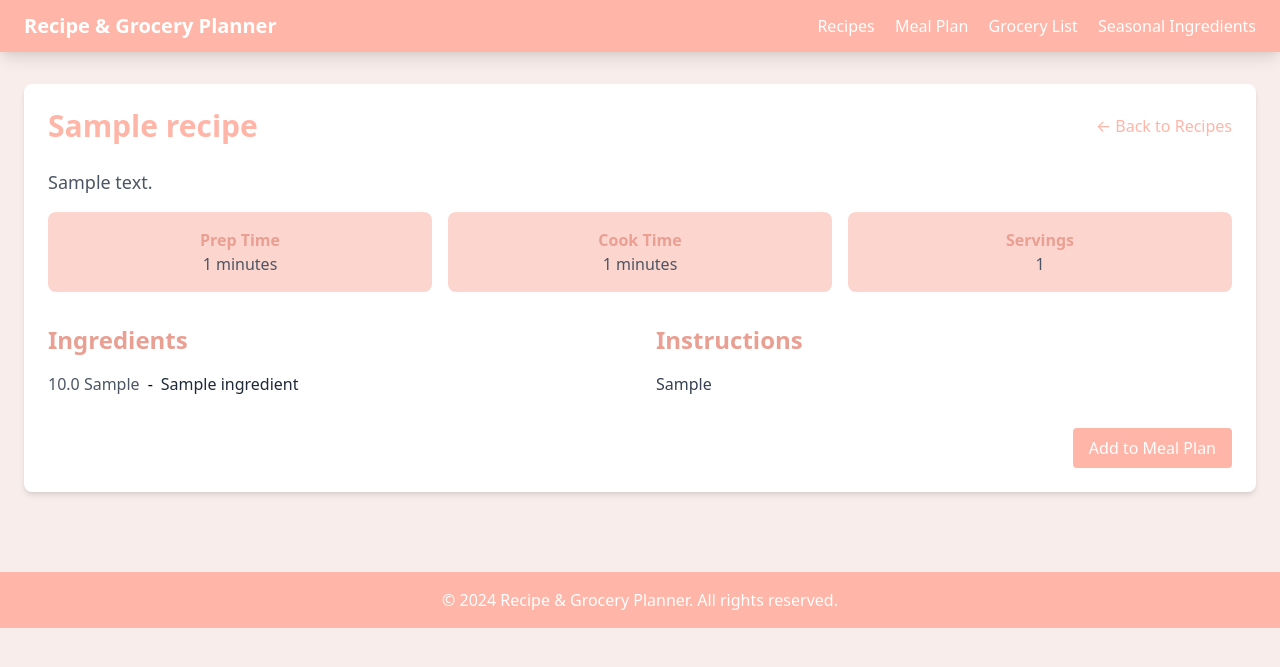
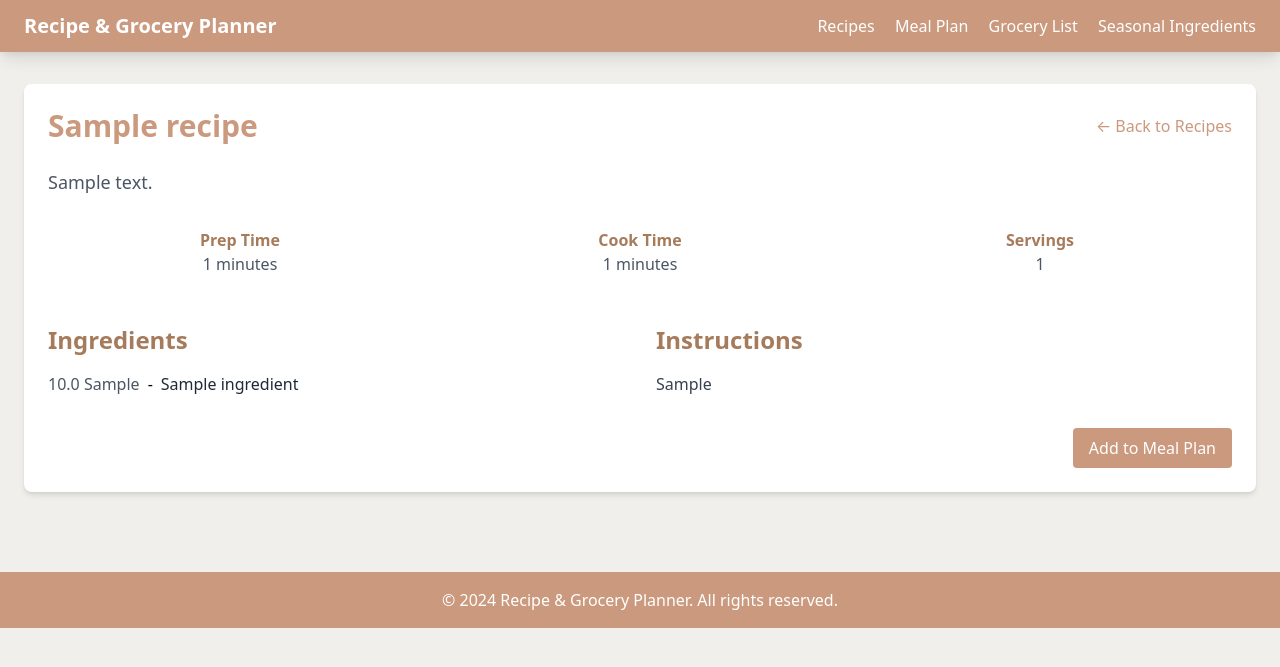
Before and after one commit to mjbobak/forkast, a Flask app: page /recipe/1/ in a window 1280 px wide. Shown: the top 667 px of the page. Run offline with Flask 3, Linux system fonts and the light colour scheme; tables that the repository leaves empty hold one stand-in row (values such as "Sample post").

Commit message:
Update color palette and styling in templates

```diff
--- a/app/templates/base.html
+++ b/app/templates/base.html
@@ -6,16 +6,21 @@
     <title>{% block title %}Recipe & Grocery Planner{% endblock %}</title>
     <link href="https://cdn.jsdelivr.net/npm/tailwindcss@2.2.19/dist/tailwind.min.css" rel="stylesheet">
     <style>
-        .bg-primary { background-color: #FFB5A7; }
-        .bg-primary-light { background-color: #FCD5CE; }
-        .bg-secondary { background-color: #F8EDEB; }
-        .bg-accent { background-color: #F9DCC4; }
-        .text-primary { color: #FFB5A7; }
-        .text-primary-dark { color: #E99F92; }
-        .hover\:bg-primary-dark:hover { background-color: #E99F92; }
-        .hover\:text-primary-light:hover { color: #FCD5CE; }
-        .focus\:ring-primary:focus { --tw-ring-color: #FFB5A7; }
-        .focus\:border-primary:focus { border-color: #FFB5A7; }
+        .bg-primary { background-color: #CB997E; }
+        .bg-primary-light { background-color: #DDBEA9; }
+        .bg-secondary { background-color: #F0EFEB; }
+        .bg-accent { background-color: #B7B7A4; }
+        .text-primary { color: #CB997E; }
+        .text-primary-dark { color: #A67B5B; }
+        .hover\:bg-primary-dark:hover { background-color: #A67B5B; }
+        .hover\:text-primary-light:hover { color: #DDBEA9; }
+        .hover\:text-accent:hover { color: #B7B7A4; }
+        .focus\:ring-primary:focus { --tw-ring-color: #CB997E; }
+        .focus\:border-primary:focus { border-color: #CB997E; }
+        .prose { max-width: 65ch; }
+        .prose p { margin-bottom: 1.25em; }
+        .prose ul { list-style-type: disc; padding-left: 1.625em; }
+        .prose li { margin-top: 0.5em; margin-bottom: 0.5em; }
     </style>
 </head>
 <body class="bg-secondary">
--- a/app/templates/recipe_detail.html
+++ b/app/templates/recipe_detail.html
@@ -12,15 +12,15 @@
     <div class="mb-8">
         <p class="text-gray-600 text-lg mb-4">{{ recipe.description }}</p>
         <div class="grid grid-cols-3 gap-4 text-center">
-            <div class="bg-primary-light rounded-lg p-4">
+            <div class="bg-primary-light/30 rounded-lg p-4">
                 <p class="text-primary-dark font-semibold">Prep Time</p>
                 <p class="text-gray-600">{{ recipe.prep_time }} minutes</p>
             </div>
-            <div class="bg-primary-light rounded-lg p-4">
+            <div class="bg-primary-light/30 rounded-lg p-4">
                 <p class="text-primary-dark font-semibold">Cook Time</p>
                 <p class="text-gray-600">{{ recipe.cook_time }} minutes</p>
             </div>
-            <div class="bg-primary-light rounded-lg p-4">
+            <div class="bg-primary-light/30 rounded-lg p-4">
                 <p class="text-primary-dark font-semibold">Servings</p>
                 <p class="text-gray-600">{{ recipe.servings }}</p>
             </div>
@@ -50,7 +50,7 @@
     </div>
 
     <div class="mt-8 flex justify-end">
-        <a href="{{ url_for('meal_plan') }}" class="bg-primary text-white px-4 py-2 rounded hover:bg-primary-dark">
+        <a href="{{ full_url_for('meal_plan') }}" class="bg-primary text-white px-4 py-2 rounded hover:bg-primary-dark">
             Add to Meal Plan
         </a>
     </div>
--- a/app/templates/recipes.html
+++ b/app/templates/recipes.html
@@ -14,7 +14,7 @@
     {% if recipes %}
     <div class="grid grid-cols-1 md:grid-cols-2 lg:grid-cols-3 gap-6">
         {% for recipe in recipes %}
-        <div class="bg-accent rounded-lg shadow p-4 transform transition-transform hover:scale-102">
+        <div class="bg-accent/20 rounded-lg shadow p-4 transform transition-transform hover:scale-102">
             <h2 class="text-xl font-semibold text-primary-dark mb-2">
                 <a href="{{ full_url_for('recipe_detail', recipe_id=recipe.id) }}" class="hover:text-primary">
                     {{ recipe.name }}
@@ -47,7 +47,7 @@
         {% endfor %}
     </div>
     {% else %}
-    <div class="bg-primary-light rounded-lg p-8 text-center">
+    <div class="bg-primary-light/30 rounded-lg p-8 text-center">
         <p class="text-gray-600 mb-4">No recipes found. Add your first recipe to get started!</p>
         <a href="{{ full_url_for('new_recipe') }}" class="inline-block bg-primary text-white px-6 py-2 rounded-lg hover:bg-primary-dark">
             Create Your First Recipe
```
